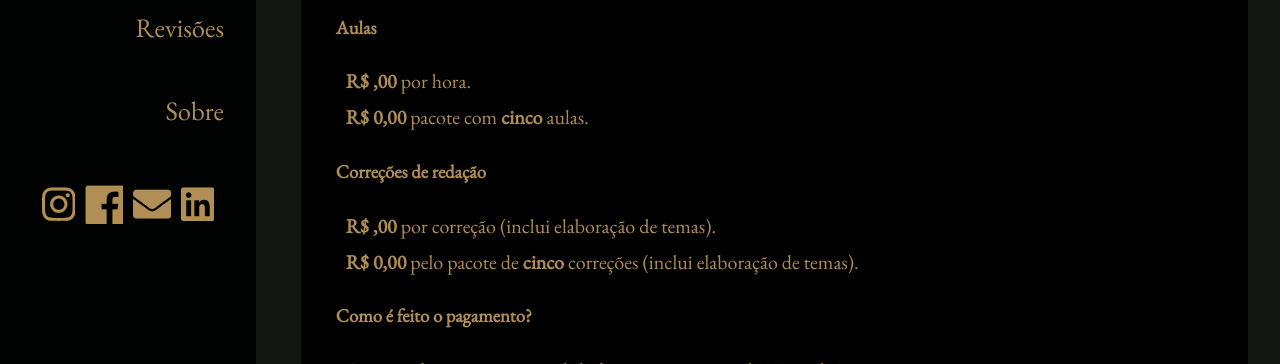
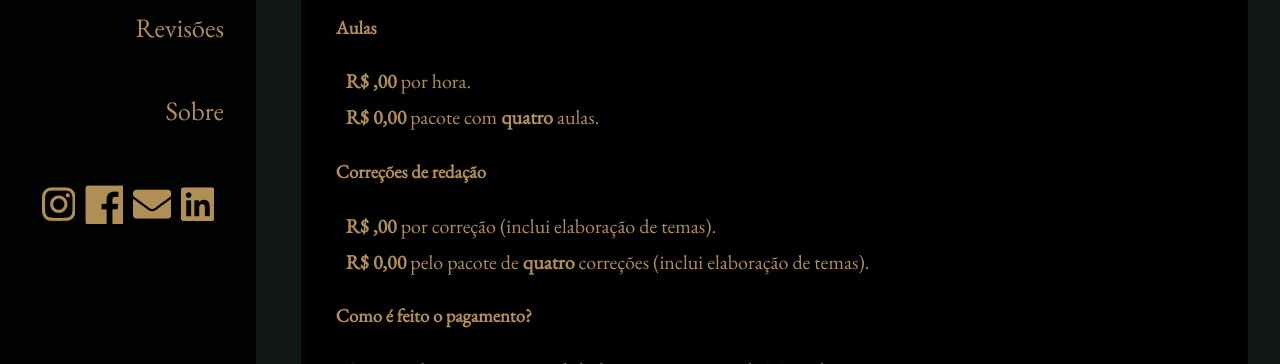
Before and after one commit to luisdarcadia/luisdarcadia.github.io, a Jekyll site: the page built from pages/includes/alunos.md, in a window 1280 px wide. Shown: the part 360-724 px from the top of the page. Built offline with Jekyll 4.4.1, drawn with Linux system fonts in a browser that asks for light colours; nearby versions of some CDN libraries; our own code applies the rules of GitHub Pages for plain Markdown files.

Commit message:
Update alunos.md

```diff
--- a/pages/includes/alunos.md
+++ b/pages/includes/alunos.md
@@ -12,13 +12,13 @@ Ofereço também correção de redações. Ela é acompanhada de uma **ficha det
 
 **R$ {{site.data.parametros[page.professor].horaaula}},00** por hora.
 
-**R$ {{ site.data.parametros[page.professor].horaaula | times: 5 | times: 0.90 | ceil }},00** pacote com **cinco** aulas.
+**R$ {{ site.data.parametros[page.professor].horaaula | times: 4 | times: 0.90 | ceil }},00** pacote com **quatro** aulas.
 
 ## Correções de redação
 
 **R$ {{site.data.parametros[page.professor].correcao}},00** por correção (inclui elaboração de temas).
 
-**R$ {{ site.data.parametros[page.professor].correcao | times: 5 | times: 0.90 | ceil }},00** pelo pacote de **cinco** correções (inclui elaboração de temas).
+**R$ {{ site.data.parametros[page.professor].correcao | times: 4 | times: 0.90 | ceil }},00** pelo pacote de **quatro** correções (inclui elaboração de temas).
 
 ## Como é feito o pagamento?
 
```
